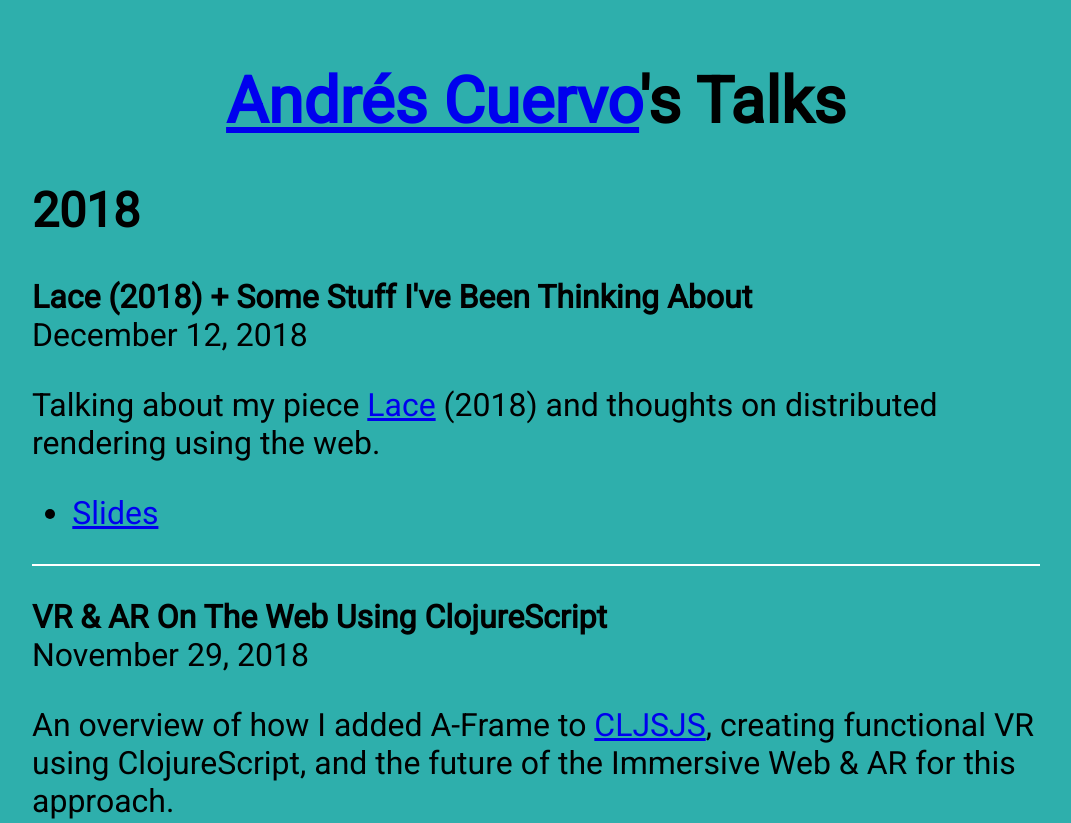
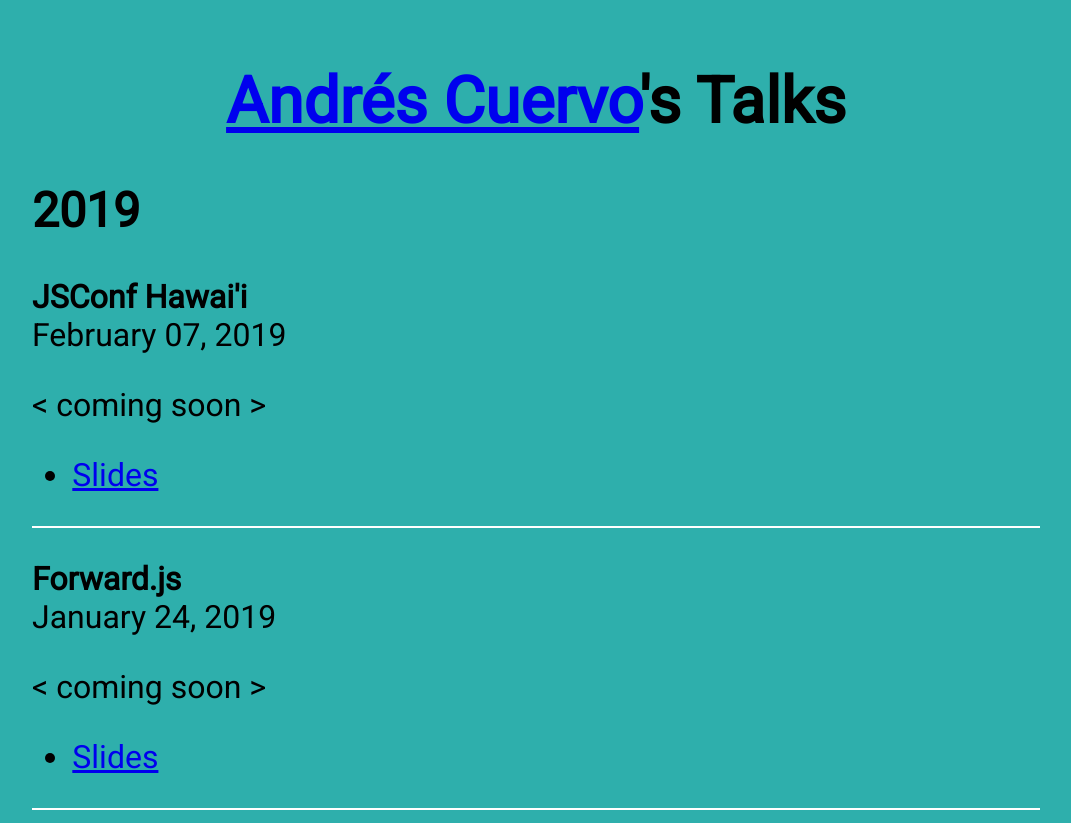
Before and after one commit to cwervo/slides.cwervo.com, a website: page index.html in a window 1280 px wide. Shown: the top 823 px of the page, without its empty margins (104-1175 px from the left). Drawn offline with Linux system fonts and the light colour scheme.

Commit message:
Update front page

```diff
--- a/index.html
+++ b/index.html
@@ -43,6 +43,19 @@
 </head>
 <body>
 <h1 id="pageHeader"><a href="https://cwervo.com">Andr&eacute;s Cuervo</a>'s Talks</h1>
+<h2 id="2019">2019</h2>
+<p><span class="talk-title">JSConf Hawai'i</span><span class="talk-date">February 07, 2019</span></p>
+<p>&lt; coming soon &gt;</p>
+<ul>
+<li><a href="./mdx-slides/jsconf-hawaii-2019">Slides</a></li>
+</ul>
+<hr class='divider'/>
+<p><span class="talk-title">Forward.js</span><span class="talk-date">January 24, 2019</span></p>
+<p>&lt; coming soon &gt;</p>
+<ul>
+<li><a href="./mdx-slides/forward-js-2019/?mode=#0">Slides</a></li>
+</ul>
+<hr class='divider'/>
 <h2 id="2018">2018</h2>
 <p><span class="talk-title">Lace (2018) + Some Stuff I've Been Thinking About</span><span class="talk-date">December 12, 2018</span></p>
 <p>Talking about my piece <a href="https://cwervo.com/lace/index.html">Lace</a> (2018) and thoughts on distributed rendering using the web.</p>
```
Also changed, not shown: mdx-slides/index.html (+1 -1 lines), talks.json (+12 -0 lines).
